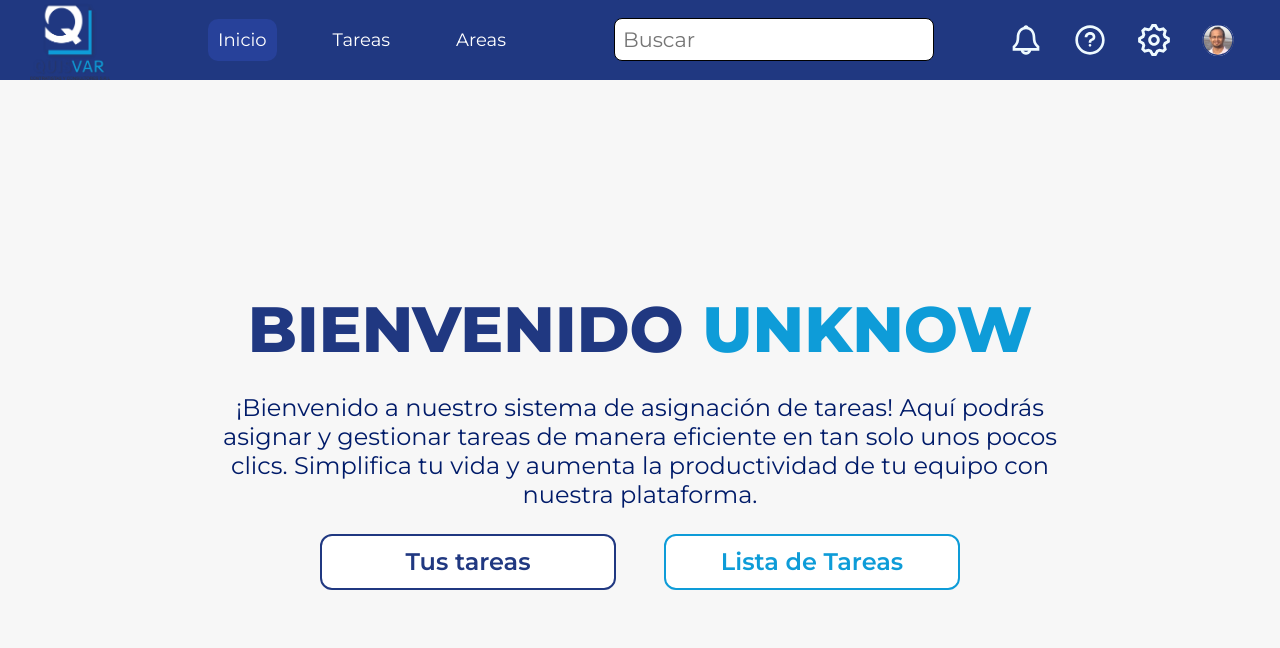
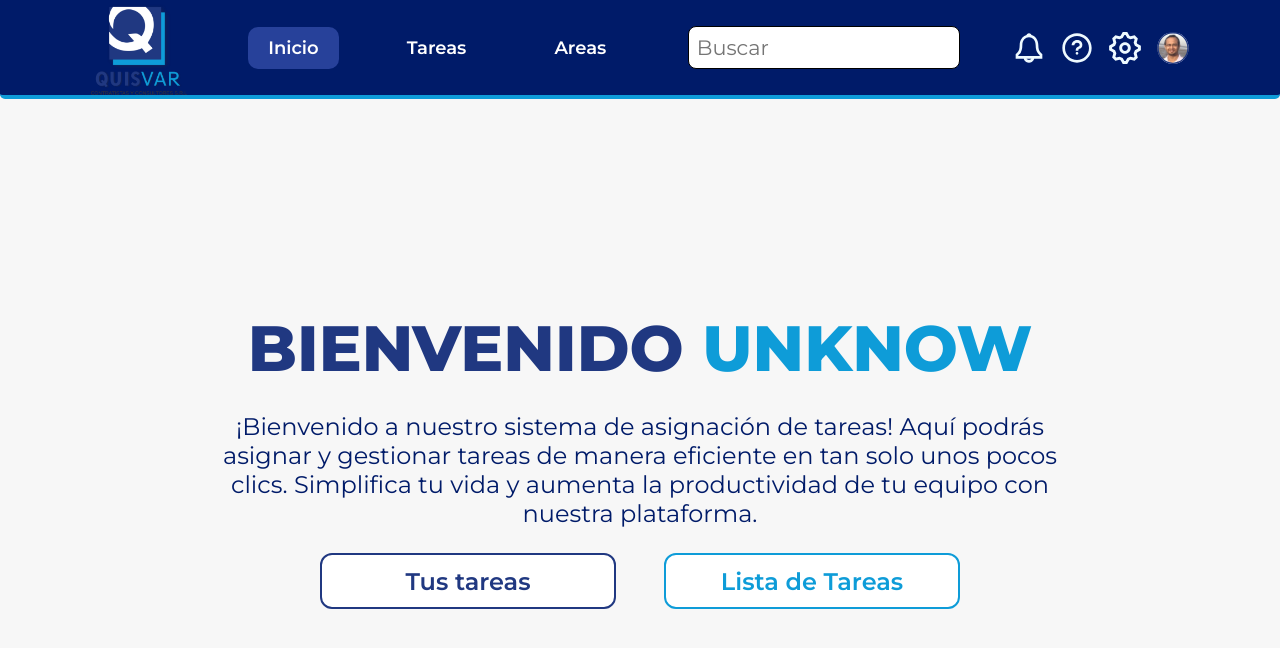
Before and after one commit to juancotrado/quisvar_proyect_ft, a React (Vite) app: page /home in a window 1280 px wide. Shown: the top 648 px of the page. Built offline with nearby package versions, Linux system fonts and the light colour scheme; sample sign-in values are in the browser's storage.

Commit message:
config header style

```diff
--- a/src/components/shared/header/Header.tsx
+++ b/src/components/shared/header/Header.tsx
@@ -3,8 +3,8 @@ import { NavLink, useNavigate } from 'react-router-dom';
 
 const items = [
   { title: 'Inicio', link: '/home' },
-  { title: 'Tareas', link: '/dashboard' },
-  { title: 'Areas', link: '/tasks' },
+  { title: 'Tareas', link: '/tareas' },
+  { title: 'Areas', link: '/areas' },
 ];
 const icons = [
   { name: '/svg/bell.svg', link: '/dashboard' },
@@ -23,9 +23,10 @@ const Header = () => {
   };
 
   return (
-    <header className="nav-container">
-      <figure className="header__figure">
-        <img src="/img/quisvar_logo.png" alt="" />
+    <header className="header">
+      <nav className="nav-container container">
+        <figure className="header-figure">
+          <img src="/img/quisvar_logo.png" alt="logo QuisVar" />
         </figure>
         <ul className="items-list">
           {items.map((item, id) => (
@@ -42,7 +43,7 @@ const Header = () => {
           ))}
         </ul>
         <input
-        className="input__search"
+          className="input-search"
           type="text"
           placeholder="Buscar"
           // value=""
@@ -54,6 +55,7 @@ const Header = () => {
             </li>
           ))}
         </ul>
+      </nav>
     </header>
   );
 };
--- a/src/components/shared/header/header.css
+++ b/src/components/shared/header/header.css
@@ -1,26 +1,21 @@
-.input__search {
-  width: 25%;
-  border: 1px solid #000;
-  font-size: var(--size-input);
-  padding: 0.5rem;
-  border-radius: var(--radius-input);
-}
-header {
+.header {
   display: flex;
   align-items: center;
   position: sticky;
   top: 0;
   z-index: 10;
-  background-color: var(--color-tertiary);
+  background-color: var(--color-secondary);
+  height: var(--header-height);
+  border-bottom: 4px solid var(--color-primary);
+  border-radius: 0 0 5px 5px;
 }
 
-.header__figure {
-  width: var(--brand-size);
+.header-figure {
+  width: 6rem;
 }
 .items-list {
-  width: 30%;
   display: flex;
-  justify-content: space-evenly;
+  gap: 2rem;
 }
 .items-list li {
   color: black;
@@ -32,32 +27,34 @@ header {
 .item-nav-active {
   color: white;
   border-radius: 10px;
-  padding: 10px;
+  font-weight: 600;
+  padding: 10px 20px;
   background-color: var(--color-quaternay);
 }
 .item-nav-inactive {
   color: white;
-  padding: 10px;
+  font-weight: 600;
+  padding: 10px 20px;
+}
+.input-search {
+  border: 1px solid #000;
+  font-size: var(--size-input);
+  padding: 0.5rem;
+  border-radius: var(--radius-input);
 }
 .nav-container {
-  width: 100%;
   display: flex;
   justify-content: space-around;
   align-items: center;
 }
+.header {
+  width: 100%;
+}
 .icons-list {
-  width: 20%;
   display: flex;
-  flex-direction: row;
-  justify-content: space-around;
+  gap: 1rem;
 }
 .icons-list li img {
   width: 2rem;
   height: 2rem;
 }
-.item:hover {
-  background-color: #27419a;
-  color: white;
-  border-radius: 10px;
-  transition: background-color 0.5s ease;
-}
```
Lines whose indentation alone changed are shown as unchanged.
